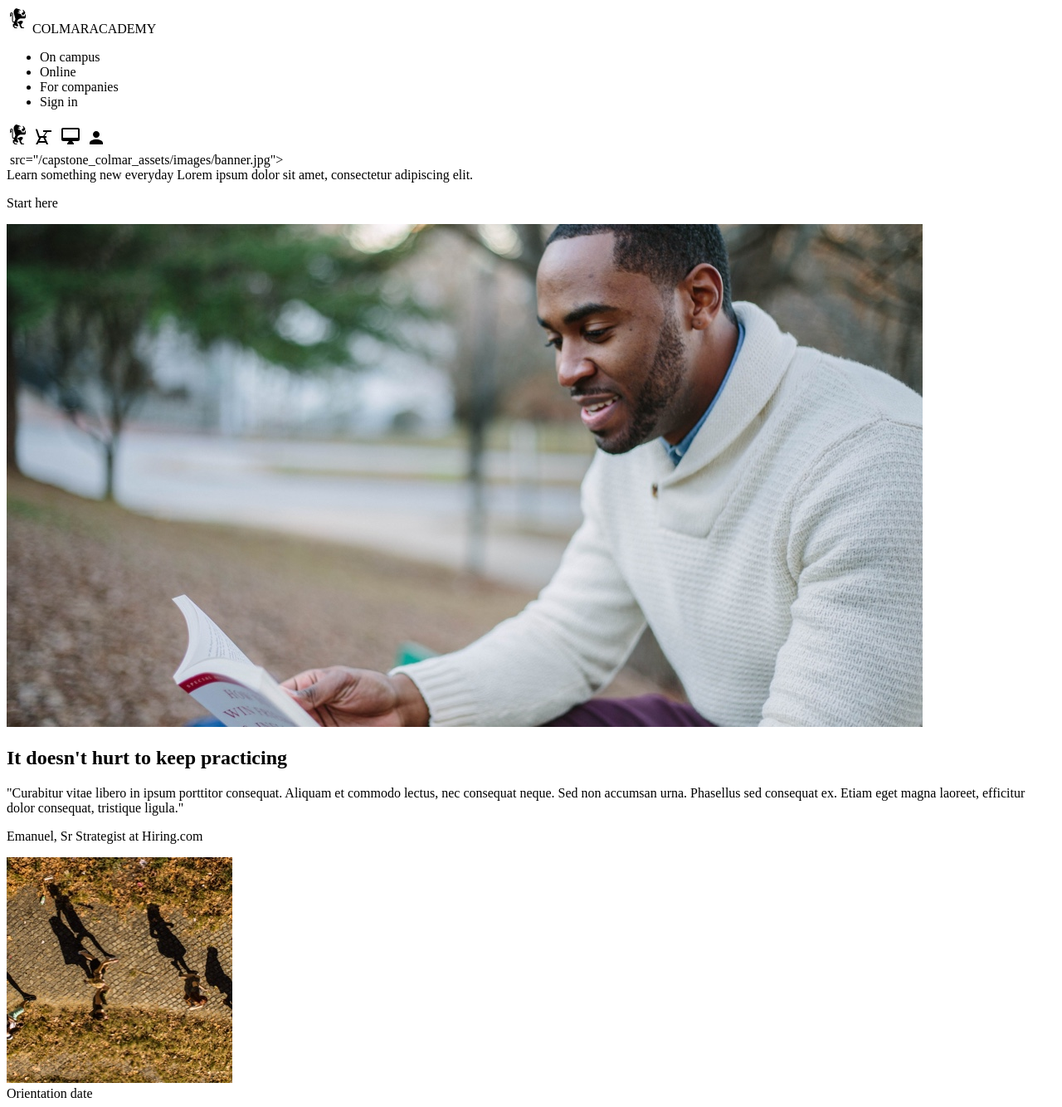
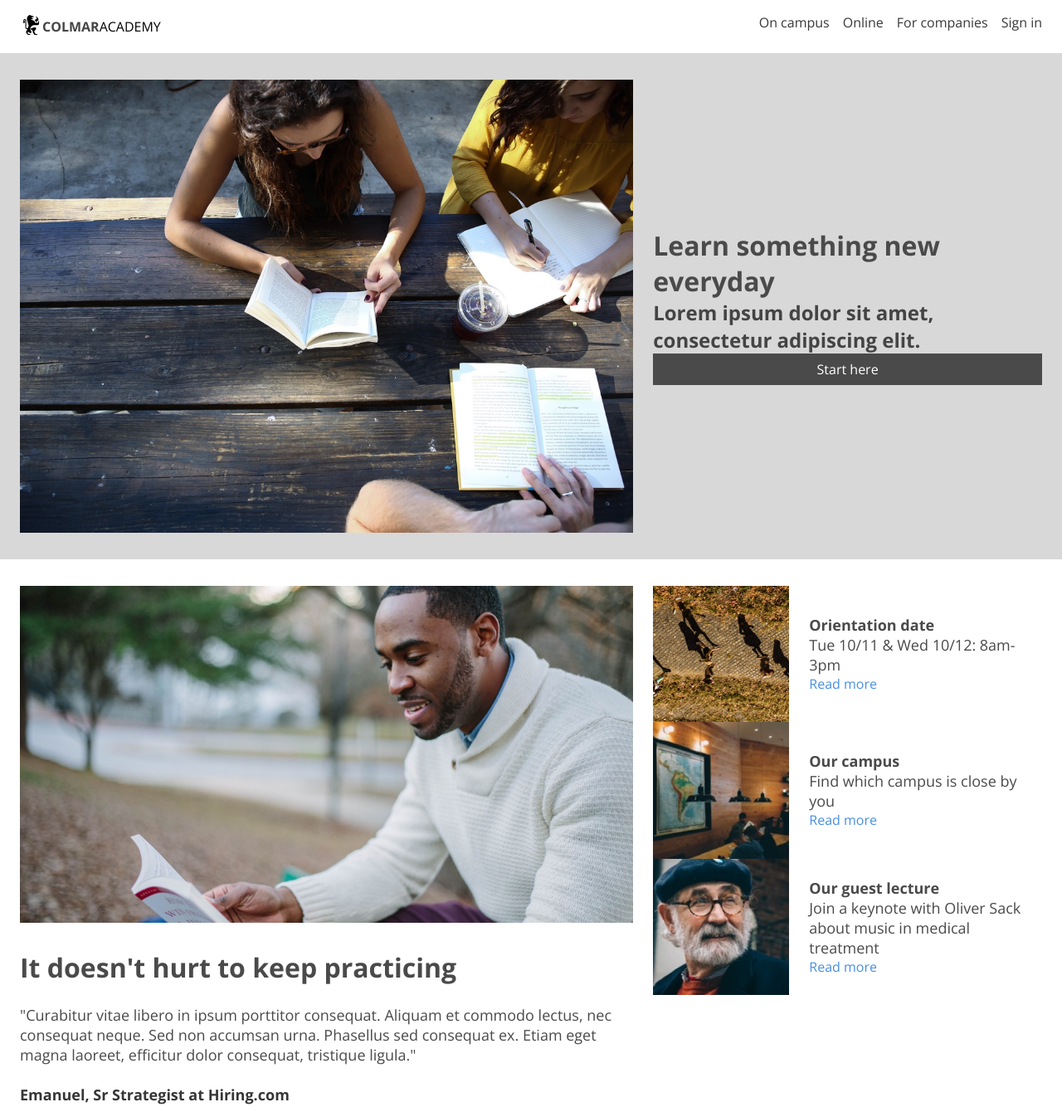
Before and after one commit to siradasurakul/23-taan-colmar, a plain HTML site: page index.html in a window 1280 px wide. Shown: the top 1334 px of the page at 83% size. Drawn offline with nearby package versions, Linux system fonts and the light colour scheme.

Commit message:
add: CSS-header,hero,info

```diff
--- a/index.html
+++ b/index.html
@@ -3,41 +3,44 @@
 <head>
     <meta charset="UTF-8">
     <meta name="viewport" content="width=device-width, initial-scale=1.0">
+    <link rel="stylesheet" href="/styles.css">
+    <link rel="preconnect" href="https://fonts.googleapis.com">
+    <link rel="preconnect" href="https://fonts.gstatic.com" crossorigin>
+    <link href="https://fonts.googleapis.com/css2?family=Open+Sans:wght@400;700;800&display=swap" rel="stylesheet">
     <title>Document</title>
 </head>
 <body>
     <header>
-        <div class="navbar-container-desktop">
+        <nav class="navbar-desktop-container">
             <div class="logo">
                 <img src="/capstone_colmar_assets/images/ic-logo.svg" alt="logo">
-                <span><bold>COLMAR</bold>ACADEMY</span>
+                <p class="logo-colmar">COLMAR</p>
+                <p class="logo-academy">ACADEMY</p>
+
             </div>
             <div class="navlink-container">
-                <ul>
-                    <li>On campus</li>
-                    <li>Online</li>
-                    <li>For companies</li>
-                    <li>Sign in</li>
-                </ul>
+                <a>On campus</a>
+                <a>Online</a>
+                <a>For companies</a>
+                <a>Sign in</a>
             </div>
 
-        </navbar-container-desktop>
+        </nav>
 
-        <navbar-container-mobile>
+        <nav class="navbar-mobile-container">
             <img src="/capstone_colmar_assets/images/ic-logo.svg">
             <img src="/capstone_colmar_assets/images/ic-on-campus.svg">
             <img src="/capstone_colmar_assets/images/ic-online.svg">
             <img src="/capstone_colmar_assets/images/ic-login.svg">
-        </navbar-container-mobile>
+        </nav>
     </header>
 
     <main>
         <section class="hero-container">
-            <img class="hero-img"> src="/capstone_colmar_assets/images/banner.jpg">
+            <img class="hero-img" src="/capstone_colmar_assets/images/banner.jpg">
             <div class="hero-text">
-                <l2>Learn something new everyday</l2>
-                <l3>Lorem ipsum dolor sit amet, consectetur adipiscing elit.
-                </l3>
+                <h2>Learn something new everyday</h2>
+                <h3>Lorem ipsum dolor sit amet, consectetur adipiscing elit.</h3>
                 <p class="here-text-button">Start here</p>
             </div>
         </section>
@@ -45,15 +48,15 @@
         <section class="info-container">
             <div class="info-main">
                 <img class="info-main-img" src="/capstone_colmar_assets/images/information-main.jpg" alt="information-main">
-                <h2>It doesn't hurt to keep practicing</h2>
-                <p>"Curabitur vitae libero in ipsum porttitor consequat. Aliquam et commodo lectus, nec consequat neque. Sed non accumsan urna. Phasellus sed consequat ex. Etiam eget magna laoreet, efficitur dolor consequat, tristique ligula."</p>
-                <p class="author">Emanuel, Sr Strategist at Hiring.com</p>
+                <p class="info-main-title">It doesn't hurt to keep practicing</p>
+                <p class="info-main-description">"Curabitur vitae libero in ipsum porttitor consequat. Aliquam et commodo lectus, nec consequat neque. Sed non accumsan urna. Phasellus sed consequat ex. Etiam eget magna laoreet, efficitur dolor consequat, tristique ligula."</p>
+                <p class="info-author">Emanuel, Sr Strategist at Hiring.com</p>
             </div>
 
             <div class="info-readmore">
                 <div class="info-readmore-item">
                     <img class="info-readmore-img" src="/capstone_colmar_assets/images/information-orientation.jpg" alt="Orientationdate">
-                    <div class="info-redmore-text">
+                    <div class="info-readmore-text">
                         <div class="info-readmore-text-title">Orientation date</div>
                         <p class="info-readmore-text-description">Tue 10/11 & Wed 10/12: 8am-3pm</p>
                         <a class="readmore" href="#">Read more</a>
@@ -61,7 +64,7 @@
                 </div>
                 <div class="info-readmore-item">
                     <img class="info-readmore-img" src="/capstone_colmar_assets/images/information-campus.jpg" alt="Campus">
-                    <div class="info-redmore-text">
+                    <div class="info-readmore-text">
                         <div class="info-readmore-text-title">Our campus</div>
                         <p class="info-readmore-text-description">Find which campus is close by you</p>
                         <a class="readmore" href="#">Read more</a>
@@ -69,7 +72,7 @@
                 </div>
                 <div class="info-readmore-item">
                     <img class="info-readmore-img" src="/capstone_colmar_assets/images/information-guest-lecture.jpg" alt="Guest-lecture">
-                    <div class="info-redmore-text">
+                    <div class="info-readmore-text">
                         <div class="info-readmore-text-title">Our guest lecture</div>
                         <p class="info-readmore-text-description">Join a keynote with Oliver Sack about music in medical treatment</p>
                         <a class="readmore" href="#">Read more</a>
--- /dev/null
+++ b/styles.css
@@ -0,0 +1,167 @@
+*{
+    font-family: 'Open Sans', sans-serif;
+    margin: 0;
+}
+
+/*Start: header*/
+/* Start: navbar-desktop-container */
+.navbar-desktop-container{
+    display: flex;
+    justify-content: space-between;
+    padding: 1rem 24px;
+}
+.logo{
+    display: flex;
+    align-items: center;
+}
+.logo>img{
+    height: 32px;
+}
+.logo-colmar{
+    font-weight: 600;
+    color: #454545
+}
+
+.navlink-container{
+    display: flex;
+    gap: 16px;
+    color: #393939;
+}
+/* End: navbar-desktop-container */
+
+/* Start: navbar-mobile-container */
+.navbar-mobile-container{
+    display: none;
+}
+/* End: navbar-mobile-container */
+/*End: header*/
+
+/* Start: main*/
+/* Start: section --hero-container */
+.hero-container{
+    background-color: #d8d8d8;
+    padding: 2rem 1.5rem;
+    display: flex;
+    gap: 24px;
+}
+.hero-img{
+    width: 60%;
+}
+.hero-text{
+    display: flex;
+    flex-direction: column;
+    justify-content: center;
+}
+.hero-text>h2{
+    color: #4a4a4a;
+    font-size: 2rem;
+}
+.hero-text>h3{
+    color: #444444;
+    font-size: 1.5rem;
+}
+.hero-text>p{
+    display: block;
+    color: white;
+    background-color: #4a4a4a ;
+    font-size: 1rem;
+    text-align: center;
+    padding: 8px 0;
+}
+/* End: section --hero-container */
+
+/* Start: section --info-container */
+/* Start: info-main */
+.info-container{
+    display: flex;
+    padding: 32px 24px;
+}
+.info-main{
+    display: flex;
+    flex-direction: column;
+    width: 60%;
+}
+.info-main-img{
+
+}
+.info-main-title{
+    color: #4a4a4a;
+    font-size: xx-large;
+    font-weight: 600;
+    padding-top: 32px;
+}
+.info-main-description{
+    color: #4a4a4a;
+    font-size: large;
+    padding: 24px 0;
+}
+.info-author{
+    color: #363636;
+    font-size: large;
+    font-weight: 600;
+}
+/* End: info-main */
+/* Start: info-readmore */
+.info-readmore{
+    display: flex;
+    flex-direction: column;
+    width: 40%;
+}
+
+.info-readmore-item{
+    display: flex;
+    padding-left:24px;
+}
+.info-readmore-img{
+    width: 35%;
+}
+.info-readmore-text{
+    /* width: 65%; */
+    padding-left: 24px;
+    display: flex;
+    flex-direction: column;
+    justify-content: center;
+}
+.info-readmore-text-title{
+    font-size: large;
+    font-weight: 600;
+    color: #4a4a4a;
+}
+.info-readmore-text-description{
+    font-size: large;
+    /* font-weight: 600; */
+    color: #4a4a4a;
+}
+.readmore{
+    color: #488fe2;
+    text-decoration: none;
+}
+/* End: info-readmore */
+/* End: section -- info-container */
+
+/* Start: section -- course-desktop-container */
+.course-desktop-container{
+    background-color: #eaebec;
+    padding: 32px 72px;
+}
+.course-desktop-container>h2{
+    font-size: xx-large;
+    color: #4a4a4a;
+    text-align: center;
+    padding: 2rem 0;
+}
+.course-card-container{
+    display: flex;
+    gap: 2rem;
+    flex-wrap: wrap;
+}
+.course-card{
+    display: flex;
+    flex-direction: column;
+    flex: 1 1 400;
+    max-width: 480px;
+    background-color: #ffffff;
+}
+.course-img{
+    width: 100%;
+}
```
